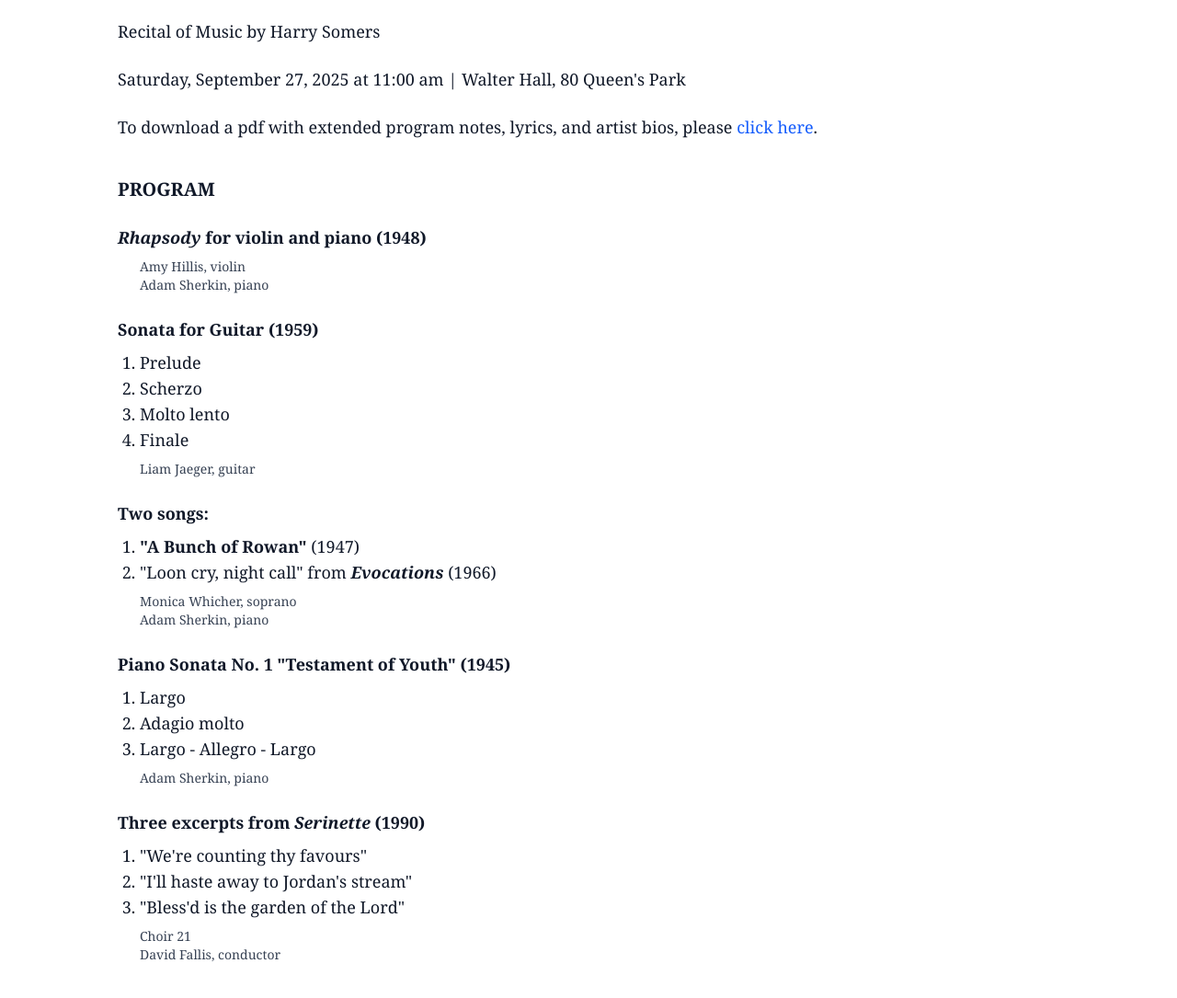
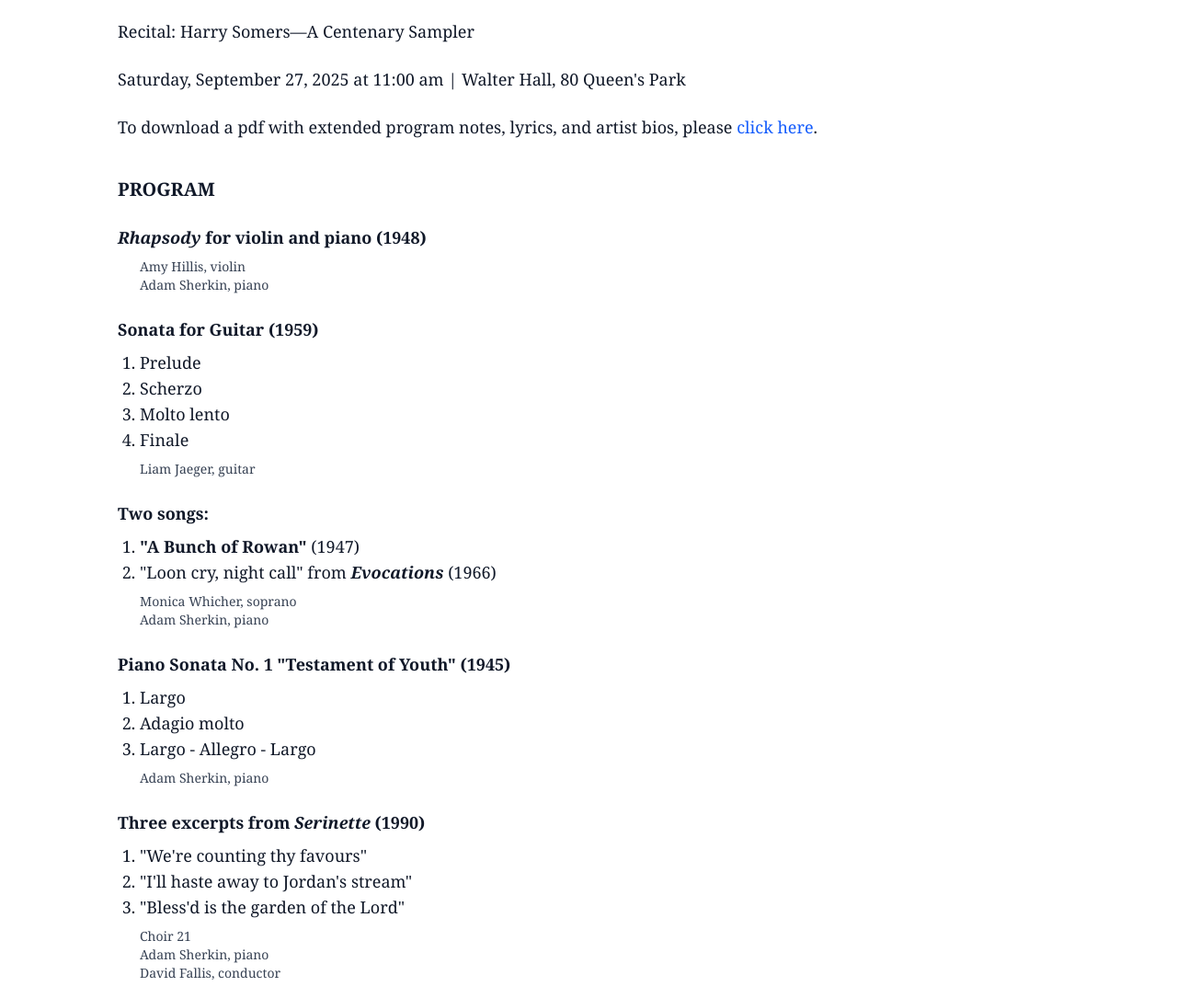
Before and after one commit to amusictheorist/harry-somers-symposium, an Eleventy site: page pages/recital.html in a window 1280 px wide. Shown: the part 177-1262 px from the top of the page at 92% size. Built offline with nearby package versions, Linux system fonts and the light colour scheme; Eleventy itself is replaced by a stand-in of ours; files that its build step writes are made by us from their sources.

Commit message:
update recital program and page

```diff
--- a/pages/recital.html
+++ b/pages/recital.html
@@ -6,7 +6,7 @@
 <section class="mt-12 mb-12">
   <div class="space-y-6 text-base sm:text-lg">
     <h2 class="text-2xl sm:text-3xl font-semibold text-pretty">Harry Somers at 100: Reflections on His Life and Legacy</h2>
-    <p>Recital of Music by Harry Somers</p>
+    <p>Recital: Harry Somers—A Centenary Sampler</p>
     <p>Saturday, September 27, 2025 at 11:00 am | Walter Hall, 80 Queen's Park</p>
     <p>
       To download a pdf with extended program notes, lyrics, and artist bios, please
@@ -69,6 +69,7 @@
         </ol>
         <ul class="ml-6 mt-2 list-none">
           <li class="text-sm text-gray-700">Choir 21</li>
+          <li class="text-sm text-gray-700">Adam Sherkin, piano</li>
           <li class="text-sm text-gray-700">David Fallis, conductor</li>
         </ul>
       </li>
```
Also changed, not shown: 1 other file.
